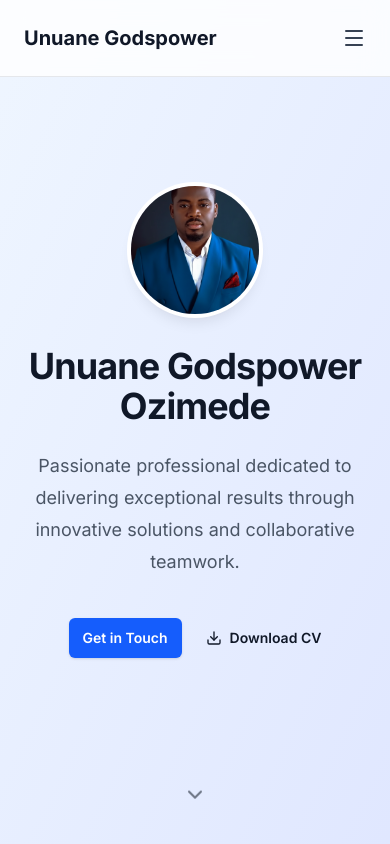
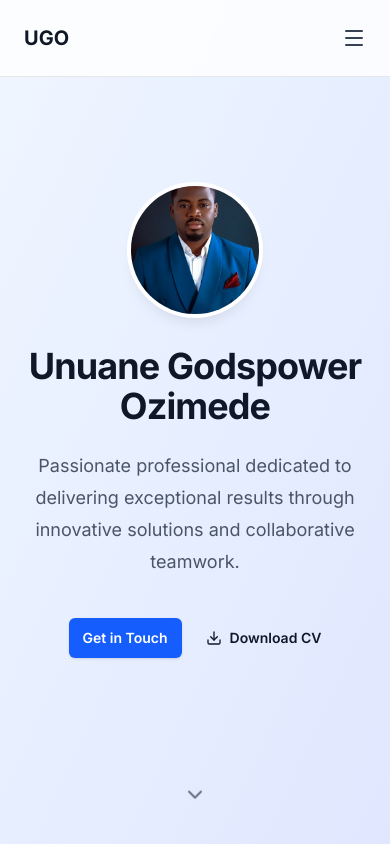
Before and after one commit to ozunuane/portfolio-website, a Next.js app: page / in a window 390 px wide. Shown: the top 844 px of the page. Built offline with nearby package versions, Linux system fonts and the light colour scheme.

Commit message:
Update logo to use UGO abbreviation
- Changed header logo from 'Unuane Godspower' to 'UGO'
- Updated both desktop and mobile navigation logos
- Maintains professional branding with cleaner abbreviation

```diff
--- a/src/components/Header.tsx
+++ b/src/components/Header.tsx
@@ -22,7 +22,7 @@
       <nav className="flex items-center justify-between p-6 lg:px-8" aria-label="Global">
         <div className="flex lg:flex-1">
           <a href="#" className="-m-1.5 p-1.5">
-            <span className="text-xl font-bold text-gray-900">Unuane Godspower</span>
+            <span className="text-xl font-bold text-gray-900">UGO</span>
           </a>
         </div>
         <div className="flex lg:hidden">
@@ -62,7 +62,7 @@
         <div className="fixed inset-y-0 right-0 z-50 w-full overflow-y-auto bg-white px-6 py-6 sm:max-w-sm sm:ring-1 sm:ring-gray-900/10">
           <div className="flex items-center justify-between">
             <a href="#" className="-m-1.5 p-1.5">
-              <span className="text-xl font-bold text-gray-900">Unuane Godspower</span>
+              <span className="text-xl font-bold text-gray-900">UGO</span>
             </a>
             <button
               type="button"
```
